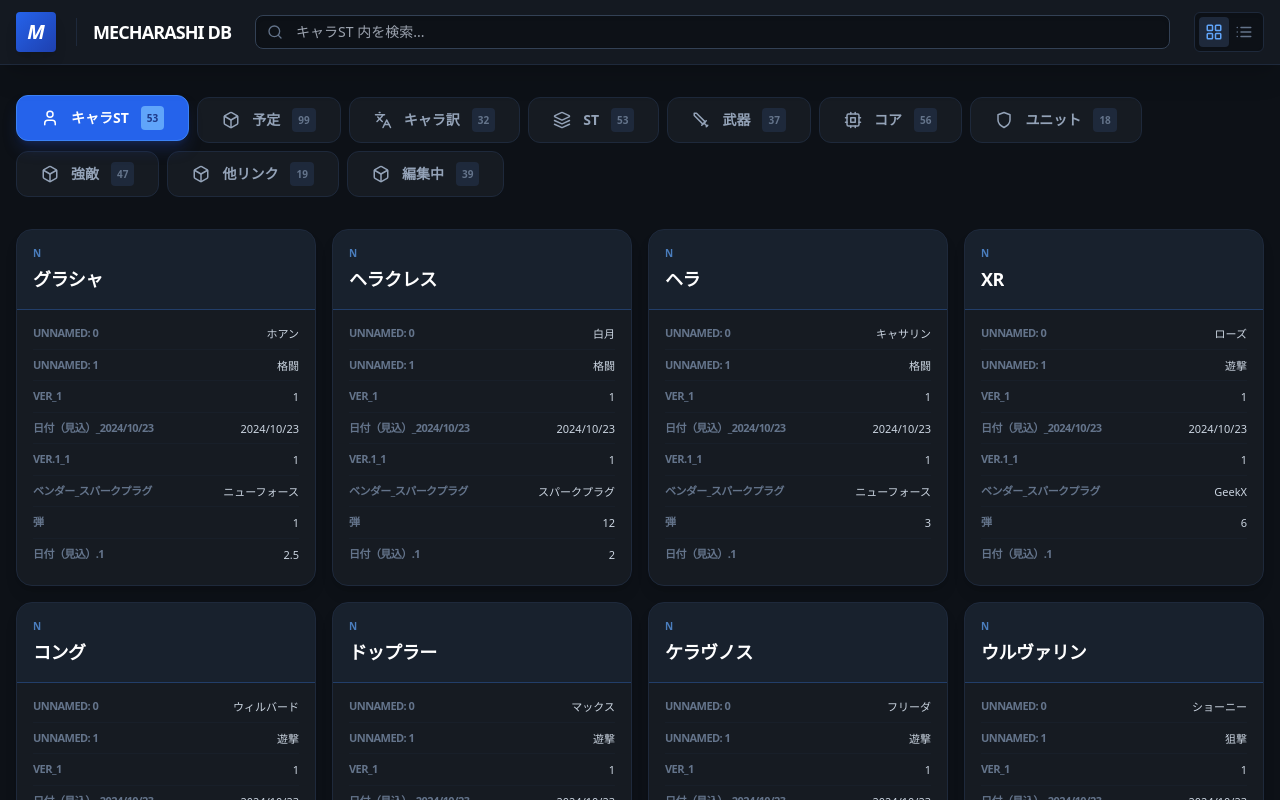
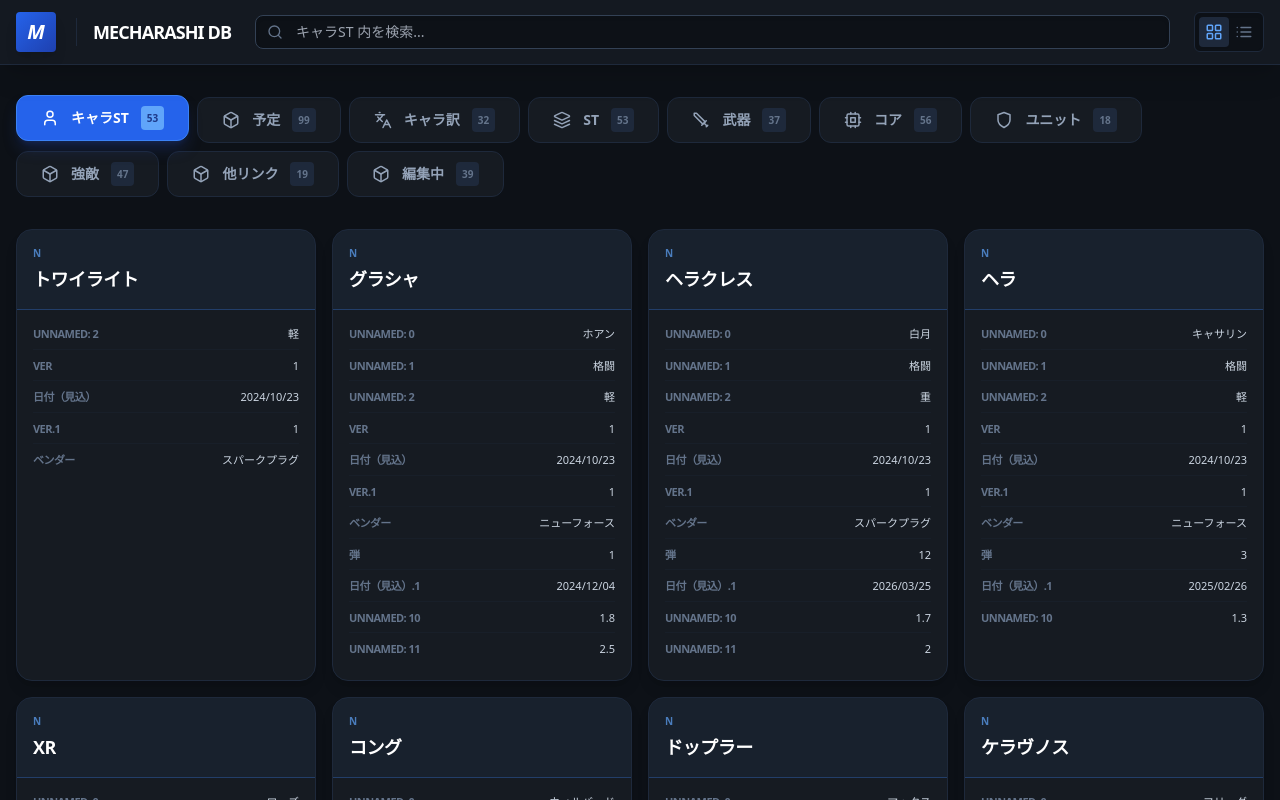
Before and after one commit to jyamaiken/mecharashi-tools, a React (Vite) app: page / in a window 1280 px wide. Shown: the top 800 px of the page. Built offline with nearby package versions, Linux system fonts and the light colour scheme; the HTML template or start-up script is replaced by a standard one.

Commit message:
Update App.tsx

```diff
--- a/src/App.tsx
+++ b/src/App.tsx
@@ -1,14 +1,14 @@
 import React, { useState, useEffect } from 'react';
 import { Search, Shield, User, Sword, RefreshCw, ChevronRight, LayoutGrid, List, AlertCircle, Database, Box, Layers, Filter, Languages, Cpu } from 'lucide-react';
 
-const App = () => {
-  const [db, setDb] = useState(null);
+const App: React.FC = () => {
+  const [db, setDb] = useState<any>(null);
   const [loading, setLoading] = useState(true);
-  const [error, setError] = useState(null);
-  const [activeTab, setActiveTab] = useState('');
-  const [selectedSubGroup, setSelectedSubGroup] = useState('すべて');
+  const [error, setError] = useState<string | null>(null);
+  const [activeTab, setActiveTab] = useState<string>('');
+  const [selectedSubGroup, setSelectedSubGroup] = useState<string>('すべて');
   const [searchTerm, setSearchTerm] = useState('');
-  const [viewMode, setViewMode] = useState('grid');
+  const [viewMode, setViewMode] = useState<'grid' | 'list'>('grid');
 
   useEffect(() => {
     const loadDatabase = async () => {
@@ -24,7 +24,7 @@ const App = () => {
         setDb(data);
         const firstSheet = Object.keys(data)[0];
         setActiveTab(firstSheet);
-      } catch (err) {
+      } catch (err: any) {
         setError(err.message || 'データの読み込みに失敗しました。');
       } finally {
         setLoading(false);
@@ -33,6 +33,7 @@ const App = () => {
     loadDatabase();
   }, []);
 
+  // タブが切り替わった際にサブグループを「すべて」にリセットする
   useEffect(() => {
     if (!db || !activeTab) return;
 
@@ -43,7 +44,7 @@ const App = () => {
     }
   }, [activeTab, db]);
 
-  const getTabIcon = (name) => {
+  const getTabIcon = (name: string) => {
     if (name.includes('操縦士') || name.includes('キャラST')) return <User size={18} />;
     if (name.includes('キャラ訳')) return <Languages size={18} />;
     if (name.includes('機体') || name.includes('メカ') || name.includes('ユニット')) return <Shield size={18} />;
@@ -55,56 +56,40 @@ const App = () => {
 
   const sheetNames = db ? Object.keys(db) : [];
 
-  // データの正規化ロジック
+  // データの正規化（キャラ訳などの複数行データを統合）
   const getProcessedData = () => {
     const rawData = (db && activeTab && db[activeTab]) ? db[activeTab] : [];
-    if (rawData.length === 0) return [];
 
-    let dataToProcess = rawData;
-    let keyMapping = null;
+    if (activeTab === 'キャラ訳') {
+      const grouped: any[] = [];
+      let currentItem: any = null;
 
-    // 1. キャラSTのみ：2行にわたるヘッダーを統合
-    if (activeTab === 'キャラST' && rawData.length > 1) {
-      const subHeaderRow = rawData[0];
-      dataToProcess = rawData.slice(1);
-
-      keyMapping = {};
-      let lastValidMainHeader = '';
-
-      Object.keys(subHeaderRow).forEach(key => {
-        // メインヘッダーの特定 (Unnamed対策)
-        if (!key.includes('Unnamed')) {
-          lastValidMainHeader = key;
-        }
-        const subHeaderValue = String(subHeaderRow[key] || '').trim();
-
-        // 統合キーの作成
-        if (subHeaderValue && subHeaderValue !== lastValidMainHeader) {
-          keyMapping[key] = `${lastValidMainHeader}_${subHeaderValue}`;
-        } else {
-          keyMapping[key] = lastValidMainHeader;
+      rawData.forEach((row: any) => {
+        const name = row['名前'] || row['Name'] || Object.values(row)[0];
+        if (name && String(name).trim() !== "") {
+          if (currentItem) grouped.push(currentItem);
+          currentItem = { ...row, _subRows: [] };
+        } else if (currentItem) {
+          currentItem._subRows.push(row);
         }
       });
+      if (currentItem) grouped.push(currentItem);
+      return grouped;
     }
 
-    // 2. データの正規化と独立処理（統合ロジックを排除し全行を独立させる）
-    return dataToProcess.map((row) => {
-      const normalizedRow = {};
-      Object.keys(row).forEach(key => {
-        const newKey = keyMapping ? (keyMapping[key] || key) : key;
-        normalizedRow[newKey] = row[key];
-      });
-      return normalizedRow;
-    });
+    return rawData;
   };
 
   const processedData = getProcessedData();
   const currentData = (db && activeTab && db[activeTab]) ? db[activeTab] : [];
 
-  const searchedItems = processedData.filter((item) =>
+  // 検索フィルタリング
+  const searchedItems = processedData.filter((item: any) =>
     Object.values(item).some(val =>
       String(val).toLowerCase().includes(searchTerm.toLowerCase())
-    )
+    ) || (item._subRows && item._subRows.some((sub: any) =>
+      Object.values(sub).some(sv => String(sv).toLowerCase().includes(searchTerm.toLowerCase()))
+    ))
   );
 
   const renderContent = () => {
@@ -119,15 +104,16 @@ const App = () => {
     const groupField = activeTab === 'ST' ? '免' : (activeTab === '武器' || activeTab === 'コア') ? '種別' : null;
 
     if (groupField) {
-      const uniqueGroups = [...new Set(currentData.map((item) => String(item[groupField] || '未設定')))].sort();
+      const uniqueGroups = [...new Set(currentData.map((item: any) => String(item[groupField] || '未設定')))].sort();
       const allGroups = ['すべて', ...uniqueGroups];
 
       const groupFilteredItems = selectedSubGroup === 'すべて'
         ? searchedItems
-        : searchedItems.filter((item) => String(item[groupField] || '未設定') === selectedSubGroup);
+        : searchedItems.filter((item: any) => String(item[groupField] || '未設定') === selectedSubGroup);
 
       return (
         <div className="space-y-6">
+          {/* サブタブ選択 */}
           <div className="flex flex-wrap gap-2 p-2 bg-[#161b22] border border-slate-800 rounded-xl shadow-inner shadow-black/40">
             <div className="flex items-center gap-2 px-3 text-slate-500 border-r border-slate-800 mr-1">
               <Filter size={14} />
@@ -148,8 +134,9 @@ const App = () => {
             ))}
           </div>
 
+          {/* 表示 */}
           <div className={viewMode === 'grid' ? "grid grid-cols-1 sm:grid-cols-2 lg:grid-cols-3 xl:grid-cols-4 gap-4" : "space-y-2"}>
-            {groupFilteredItems.map((item, i) => (
+            {groupFilteredItems.map((item: any, i: number) => (
               <ItemCard key={i} item={item} mode={viewMode} tabName={activeTab} />
             ))}
           </div>
@@ -159,7 +146,7 @@ const App = () => {
 
     return (
       <div className={viewMode === 'grid' ? "grid grid-cols-1 sm:grid-cols-2 lg:grid-cols-3 xl:grid-cols-4 gap-4" : "space-y-2"}>
-        {searchedItems.map((item, i) => (
+        {searchedItems.map((item: any, i: number) => (
           <ItemCard key={i} item={item} mode={viewMode} tabName={activeTab} />
         ))}
       </div>
@@ -244,7 +231,7 @@ const App = () => {
       <footer className="py-12 border-t border-slate-900 bg-[#0a0c10] px-4">
         <div className="max-w-7xl mx-auto flex flex-col md:flex-row justify-between items-center gap-4">
           <p className="text-slate-700 text-[10px] tracking-[0.4em] uppercase font-bold text-center md:text-left">
-            Mecharashi dynamic archive system v3.1
+            Mecharashi dynamic archive system v2.7
           </p>
           <div className="text-[9px] text-slate-600 text-center md:text-right leading-relaxed opacity-60 hover:opacity-100 transition-opacity">
             <p>作成者：vinotamon</p>
@@ -256,7 +243,7 @@ const App = () => {
   );
 };
 
-const NavButton = ({ active, icon, label, onClick, count }) => (
+const NavButton = ({ active, icon, label, onClick, count }: any) => (
   <button
     onClick={onClick}
     className={`flex items-center gap-3 px-6 py-2.5 rounded-xl text-sm font-bold transition-all border ${
@@ -271,42 +258,20 @@ const NavButton = ({ active, icon, label, onClick, count }) => (
   </button>
 );
 
-const ItemCard = ({ item, mode, tabName }) => {
+const ItemCard = ({ item, mode, tabName }: any) => {
   const itemEntries = Object.entries(item).filter(([k]) => !k.startsWith('_'));
 
-  // 名前に関連するキーを動的に探す（結合されたキー名も考慮）
-  const findNameKey = (obj) => {
-    // キャラSTの場合は統合キー(名前_トワイライトなど)を優先
-    return Object.keys(obj).find(k => k.includes('名前') || k.includes('Name')) || null;
-  };
+  let name = '';
+  if (tabName === 'ST') {
+    name = item['日本名'] || item['名前'] || (itemEntries.length > 0 ? itemEntries[0][1] : 'Unknown');
+  } else {
+    name = item['名前'] || item['Name'] || item['機体名'] || item['武器名'] || (itemEntries.length > 0 ? itemEntries[0][1] : 'Unknown');
+  }
 
-  const nameKey = findNameKey(item);
-
-  // 名前とレアリティの特定
-  const getName = (obj) => {
-    if (tabName === 'キャラST' && nameKey) {
-      // 特定のキーにある値をタイトルにする
-      return String(obj[nameKey] || '').trim() || 'Unknown';
-    }
-    return obj['名前'] || obj['Name'] || obj['日本名'] || obj['機体名'] || obj['武器名'] ||
-           obj['基本情報_名前'] || obj['基本情報_Name'] || obj['基本情報_日本名'] ||
-           (Object.values(obj).find(v => v && typeof v === 'string' && v.length > 1) || 'Unknown');
-  };
-
-  const name = getName(item);
-  const rarity = item['レアリティ'] || item['Rarity'] || item['基本情報_レアリティ'] || 'N';
-  const rarityClass = String(rarity).includes('S') ? 'border-orange-500/30 bg-orange-500/5 text-orange-400'
-                   : String(rarity).includes('A') ? 'border-purple-500/30 bg-purple-500/5 text-purple-400'
+  const rarity = item['レアリティ'] || item['Rarity'] || 'N';
+  const rarityClass = rarity.includes('S') ? 'border-orange-500/30 bg-orange-500/5 text-orange-400'
+                   : rarity.includes('A') ? 'border-purple-500/30 bg-purple-500/5 text-purple-400'
                    : 'border-blue-500/30 bg-blue-500/5 text-blue-400';
-
-  // 情報として表示するキーのフィルタリング
-  const displayEntries = itemEntries.filter(([key]) => {
-    if (tabName === 'キャラST') {
-      // タイトルに使用したキーを詳細情報から完全に外す
-      return key !== nameKey && !key.includes('レアリティ') && !key.includes('Rarity');
-    }
-    return !['レアリティ', 'Rarity', 'Name', '名前', '機体名', '武器名', '日本名'].includes(key);
-  });
 
   if (mode === 'list') {
     return (
@@ -314,26 +279,46 @@ const ItemCard = ({ item, mode, tabName }) => {
         <div className="flex flex-col gap-4">
           <div className="flex items-center justify-between">
             <div className="flex items-center gap-4">
-              <div className={`w-1 h-6 rounded-full ${String(rarity).includes('S') ? 'bg-orange-500' : String(rarity).includes('A') ? 'bg-purple-500' : 'bg-blue-500'}`} />
+              <div className={`w-1 h-6 rounded-full ${rarity.includes('S') ? 'bg-orange-500' : rarity.includes('A') ? 'bg-purple-500' : 'bg-blue-500'}`} />
               <span className="text-white font-bold flex items-center gap-2">
                 {name}
                 {tabName === 'コア' && item['要度'] && (
                   <span className="text-[10px] text-slate-500 font-normal italic">(要度: {item['要度']})</span>
                 )}
               </span>
-              {item['免'] && <span className="text-[10px] bg-slate-800 px-2 py-0.5 rounded text-slate-400">免: {item['免']}</span>}
-              {item['種別'] && <span className="text-[10px] bg-slate-800 px-2 py-0.5 rounded text-slate-400">{item['種別']}</span>}
+              {tabName === 'ST' && item['免'] && <span className="text-[10px] bg-slate-800 px-2 py-0.5 rounded text-slate-400">免: {item['免']}</span>}
+              {(tabName === '武器' || tabName === 'コア') && item['種別'] && <span className="text-[10px] bg-slate-800 px-2 py-0.5 rounded text-slate-400">{item['種別']}</span>}
             </div>
           </div>
 
           <div className="grid grid-cols-1 sm:grid-cols-2 md:grid-cols-3 gap-x-6 gap-y-2 pt-2 border-t border-slate-800/50">
-             {displayEntries.map(([key, val]) => (
-                <div key={key} className="flex justify-between text-[11px] border-b border-slate-800/30 pb-1">
-                  <span className="text-slate-500 font-bold uppercase tracking-tighter">{key}</span>
-                  <span className="text-slate-300 ml-4 text-right">{val !== undefined && val !== null ? String(val) : ''}</span>
-                </div>
+             {itemEntries.map(([key, val]) => (
+                val && !['レアリティ', 'Rarity', 'Name', '名前', '機体名', '武器名', '日本名', '免', '種別', '要度'].includes(key) && (
+                  <div key={key} className="flex justify-between text-[11px] border-b border-slate-800/30 pb-1">
+                    <span className="text-slate-500 font-bold uppercase tracking-tighter">{key}</span>
+                    <span className="text-slate-300 ml-4 text-right">{String(val)}</span>
+                  </div>
+                )
              ))}
           </div>
+
+          {/* 拡張データ（サブ行） */}
+          {item._subRows && item._subRows.length > 0 && (
+            <div className="space-y-2 mt-2">
+              {item._subRows.map((sub: any, idx: number) => (
+                <div key={idx} className="p-3 bg-black/20 rounded-lg border border-slate-800/50 text-[11px]">
+                  {Object.entries(sub).map(([sk, sv]) => (
+                    sv && (
+                      <div key={sk} className="flex flex-col mb-1 last:mb-0">
+                        <span className="text-[9px] text-slate-600 font-bold uppercase">{sk}</span>
+                        <span className="text-slate-400 leading-relaxed">{String(sv)}</span>
+                      </div>
+                    )
+                  ))}
+                </div>
+              ))}
+            </div>
+          )}
         </div>
       </div>
     );
@@ -356,7 +341,7 @@ const ItemCard = ({ item, mode, tabName }) => {
 
       <div className="p-4 flex-1">
         <div className="space-y-4">
-          {item['条件or効果'] && (
+          {tabName === 'コア' && item['条件or効果'] && (
             <div className="space-y-1 mb-4 border-b border-slate-800/80 pb-3">
               <span className="text-slate-500 uppercase tracking-tighter font-bold text-[9px]">条件or効果</span>
               <span className="text-blue-400 font-bold text-xs underline decoration-blue-500/40 underline-offset-4 leading-relaxed block">
@@ -366,15 +351,36 @@ const ItemCard = ({ item, mode, tabName }) => {
           )}
 
           <div className="space-y-2">
-            {displayEntries.map(([key, val]) => (
-              !['免', '種別', '条件or効果', '要度'].includes(key) && (
+            {itemEntries.map(([key, val]) => (
+              val && !['レアリティ', 'Rarity', 'Name', '名前', '機体名', '武器名', '日本名', '免', '種別', '条件or効果', '要度'].includes(key) && (
                 <div key={key} className="flex justify-between text-[11px] border-b border-slate-800/30 pb-1.5 last:border-0">
-                  <span className="text-slate-500 uppercase tracking-tighter font-bold leading-tight mr-2">{key}</span>
-                  <span className="text-slate-300 font-medium text-right ml-2 break-all">{val !== undefined && val !== null ? String(val) : ''}</span>
+                  <span className="text-slate-500 uppercase tracking-tighter font-bold">{key}</span>
+                  <span className="text-slate-300 font-medium text-right ml-2">{String(val)}</span>
                 </div>
               )
             ))}
           </div>
+
+          {/* サブ行（拡張データ） */}
+          {item._subRows && item._subRows.length > 0 && (
+            <div className="mt-4 pt-4 border-t border-slate-800">
+              <p className="text-[10px] text-blue-400 font-black mb-3 tracking-widest uppercase flex items-center gap-2">
+                <Database size={12} /> EXTENDED DATA
+              </p>
+              {item._subRows.map((sub: any, idx: number) => (
+                <div key={idx} className="mb-4 last:mb-0 p-3 bg-black/20 rounded-xl border border-slate-800/50">
+                  {Object.entries(sub).map(([sk, sv]) => (
+                    sv && (
+                      <div key={sk} className="flex flex-col mb-2 last:mb-0">
+                        <span className="text-[9px] text-slate-600 font-bold uppercase">{sk}</span>
+                        <span className="text-xs text-slate-400 leading-relaxed">{String(sv)}</span>
+                      </div>
+                    )
+                  ))}
+                </div>
+              ))}
+            </div>
+          )}
         </div>
       </div>
     </div>
```
